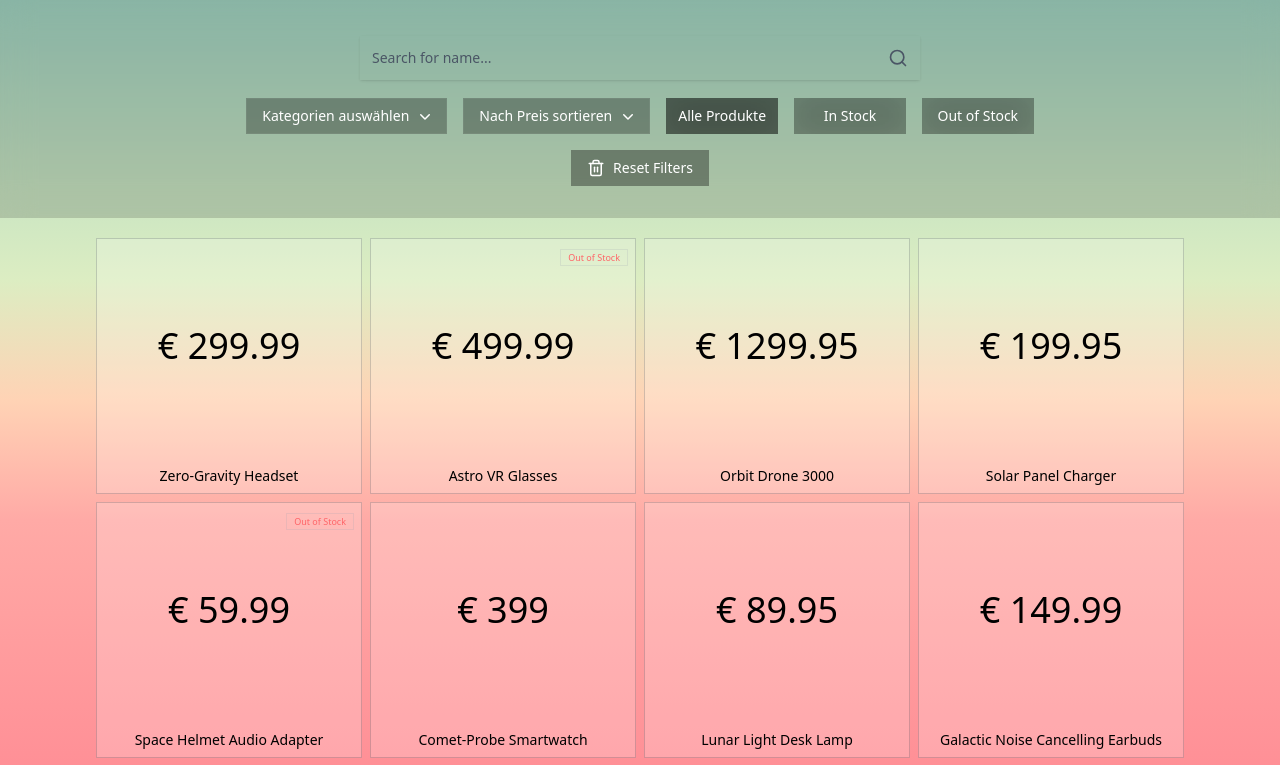
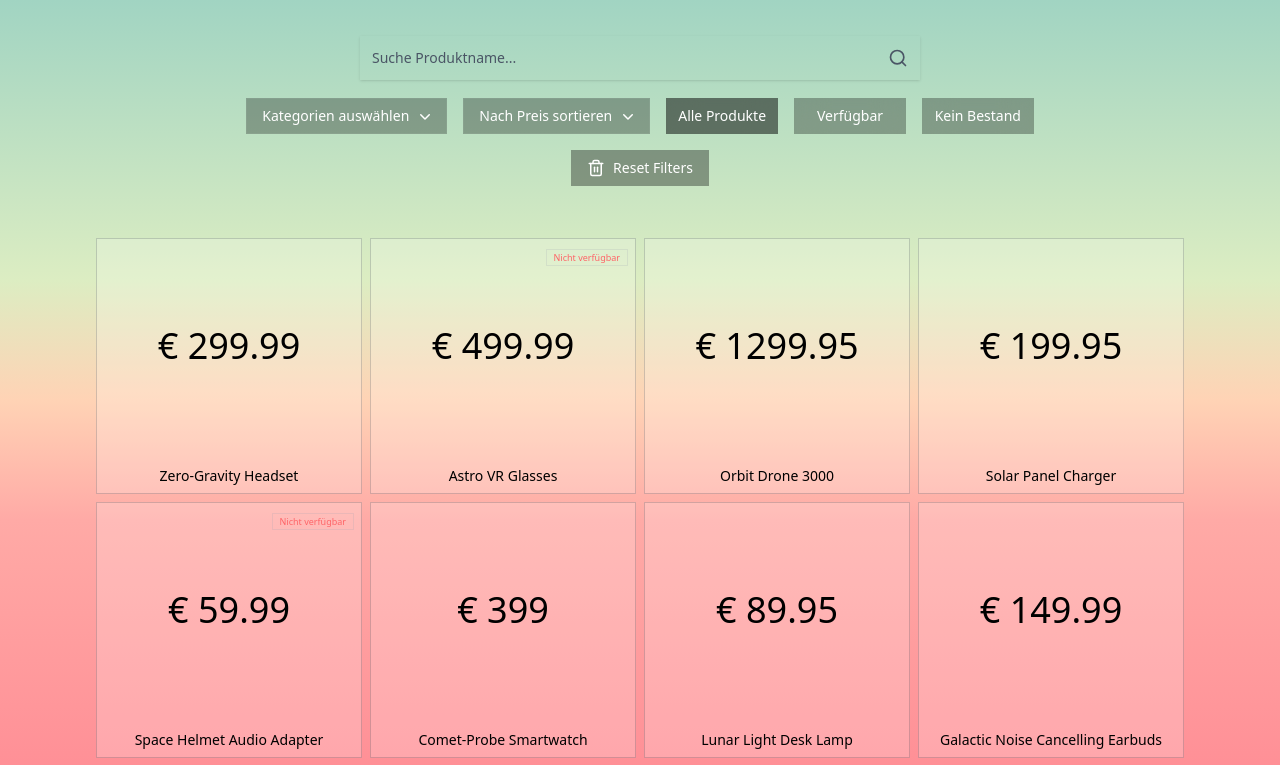
Before and after one commit to johnxadams/filter_scope, a Vue app: page / in a window 1280 px wide. Shown: the top 765 px of the page. Built offline with nearby package versions, Linux system fonts and the light colour scheme.

Commit message:
README File initiiert und einige ausbesserungen

```diff
--- a/src/App.vue
+++ b/src/App.vue
@@ -1,10 +1,10 @@
 <template>
   <main>
-    <ProductList />
+    <FilterScope />
   </main>
 </template>
 <script setup>
-import ProductList from '@/components/ProductList.vue'
+import FilterScope from '@/components/FilterScope.vue'
 </script>
 
 <style lang="scss" scoped></style>
--- a/src/components/Dropdown.vue
+++ b/src/components/Dropdown.vue
@@ -3,10 +3,8 @@
     <button
       @click="toggleVisibility"
       @keydown.space.exact.prevent="toggleVisibility"
-      @keydown.esc.exact.prevent="hideDropdown"
-      @keydown.shift.tab="hideDropdown"
-      @keydown.up.exact.prevent="startArrowKeys"
-      @keydown.down.exact.prevent="startArrowKeys"
+      @keydown.esc.exact.prevent="toggleVisibility"
+      @keydown.shift.tab="toggleVisibility"
       type="button"
       class="inline-flex w-full justify-between items-center gap-x-1.5 bg-black/30 px-4 py-2 text-sm font-normal text-white inset-ring-1 inset-ring-white/5 hover:bg-black/45 cursor-pointer transition-colors"
       aria-haspopup="listbox"
@@ -14,7 +12,7 @@
       :aria-controls="'dropdown-menu'"
       :aria-label="accessLabel"
     >
-      {{ placeholder || displayLabel }}
+      {{ displayLabel ? displayLabel : placeholder }}
       <svg
         viewBox="0 0 20 20"
         fill="currentColor"
@@ -47,7 +45,7 @@
           @click="emitSelectedOption('')"
           @keydown.enter.prevent="emitSelectedOption('')"
           @keydown.space.prevent="emitSelectedOption('')"
-          @keydown.esc.exact.prevent="hideDropdown"
+          @keydown.esc.exact.prevent="toggleVisibility"
           @keydown.down.prevent="focusNextItem"
           @keydown.up.prevent="focusPreviousItem"
         >
@@ -63,10 +61,10 @@
           @click="emitSelectedOption(option)"
           @keydown.enter.prevent="emitSelectedOption(option)"
           @keydown.space.prevent="emitSelectedOption(option)"
-          @keydown.esc.exact.prevent="hideDropdown"
+          @keydown.esc.exact.prevent="toggleVisibility"
           @keydown.down.prevent="focusNextItem"
           @keydown.up.prevent="focusPreviousItem"
-          @keydown.tab.exact="index === dropdownOptions.length - 1 ? hideDropdown() : null"
+          @keydown.tab.exact="index === dropdownOptions.length - 1 ? toggleVisibility() : null"
         >
           {{ option }}
         </li>
@@ -105,13 +103,7 @@ const dropdown = ref(null)
 const firstItem = ref(null)
 const dropdownList = ref(null)
 
-// shows me selected value or placeholder - DEfault Option
-const displayLabel = computed(() => {
-  if (props.modelValue === '' || !props.modelValue) {
-    return props.defaultOption || props.placeholder
-  }
-  return props.modelValue
-})
+const displayLabel = computed(() => props.modelValue ?? props.defaultOption ?? props.placeholder)
 
 // Toggle dropdown visibility
 const toggleVisibility = () => {
@@ -121,23 +113,6 @@ const toggleVisibility = () => {
     nextTick(() => {
       firstItem.value?.focus()
     })
-  }
-}
-
-// Hide dropdown especially on Escape and Shift+Tab on the last item
-const hideDropdown = () => {
-  open.value = false
-}
-
-// Start arrow key navigation
-const startArrowKeys = () => {
-  if (!open.value) {
-    open.value = true
-    nextTick(() => {
-      firstItem.value?.focus()
-    })
-  } else {
-    firstItem.value?.focus()
   }
 }
 
@@ -161,15 +136,13 @@ const handleClickOutside = (event) => {
     open.value = false
   }
 }
+
 // Emit selected category and close dropdown
 const emitSelectedOption = (value) => {
   emit('update:modelValue', value)
-  open.value = false
+  toggleVisibility()
 }
-// get selected label
-// const selectedLabel = computed(() =>
-//   props.modelValue === '' ? 'All Categories' : props.modelValue,
-// )
+
 // Escape key to handel close dropdown
 function handleKey(e) {
   if (!open.value) return
@@ -179,14 +152,6 @@ function handleKey(e) {
   }
 }
 
-// Auto-focus first item when dropdown opens
-watch(open, (newVal) => {
-  if (newVal) {
-    nextTick(() => {
-      firstItem.value?.focus()
-    })
-  }
-})
 // Add and remove event listeners of keydown and clickOutside
 onMounted(() => {
   document.addEventListener('click', handleClickOutside)
--- a/src/components/ProductList.vue
+++ b/src/components/FilterScope.vue
@@ -1,9 +1,6 @@
 <template>
   <section>
-    <fieldset
-      aria-label="Produktfilter"
-      class="flex items-center flex-col p-2 md:p-4 md:py-8 mb-1 bg-black/15 backdrop-blur-lg"
-    >
+    <fieldset aria-label="Produktfilter" class="flex items-center flex-col p-2 md:p-4 md:py-8 mb-1">
       <!-- class="flex items-center m-4 flex-col space-y-4 p-2 md:p-4 mb-6 bg-black/5 backdrop-blur-lg" -->
 
       <div class="w-full sm:w-8/10 md:w-[35rem]">
@@ -14,7 +11,7 @@
       >
         <Categories :categories="categories" v-model="selectedCategory" />
         <PriceSort v-model="selectedSort" />
-        <StockFilter v-model="stockAvailable" label="Nur verfügbare Produkte" />
+        <StockFilter v-model="stockAvailable" />
       </div>
       <ResetFilter @reset="handleReset" />
     </fieldset>
@@ -48,12 +45,11 @@ import ResetFilter from '@/components/filter/ResetFilter.vue'
 const productStore = useProductStore()
 
 onMounted(() => {
-  // Redundant - not a real API call
-  if (typeof productStore.fetchProducts === 'function') {
-    productStore.fetchProducts()
-
-    return
-  }
+  // Redundant - not a real API call but yea
+  // if (typeof productStore.fetchProducts === 'function') {
+  //   productStore.fetchProducts()
+  //   return
+  // }
 })
 
 const products = productStore.products
--- a/src/components/ProductListItem.vue
+++ b/src/components/ProductListItem.vue
@@ -10,7 +10,7 @@
           class="px-2 py-0.5 text-[9px] text-red-400 inset-ring inset-ring-gray-400/20"
           tabindex="0"
         >
-          Out of Stock
+          Nicht verfügbar
         </span>
       </div>
       <div
--- a/src/components/filter/Categories.vue
+++ b/src/components/filter/Categories.vue
@@ -1,19 +1,21 @@
 <template>
+  <!-- @update:modelValue="$emit('update:modelValue', $event)" -->
   <Dropdown
     :modelValue="modelValue"
-    @update:modelValue="$emit('update:modelValue', $event)"
+    @update:modelValue="handleUpdate"
     :dropdownOptions="categories"
     defaultOption="Alle Kategorien"
+    :accessLabel="'Kategorie Dropdown'"
     placeholder="Kategorien
-     auswählen"
-    :accessLabel="'Kategorie Dropdown'"
+      auswählen"
   />
 </template>
 
 <script setup>
 import Dropdown from '@/components/Dropdown.vue'
+import { onMounted, computed, ref } from 'vue'
 
-defineProps({
+const props = defineProps({
   modelValue: String,
   categories: {
     type: Array,
@@ -21,5 +23,16 @@ defineProps({
   },
 })
 
-defineEmits(['update:modelValue'])
+const emit = defineEmits(['update:modelValue'])
+
+function handleUpdate(value) {
+  console.log('Selected in Categories.vue:', value)
+  // eslint-disable-next-line no-console
+  console.log('props.modelValue   : ', props.modelValue)
+  emit('update:modelValue', value)
+}
+
+onMounted(() => {
+  console.log('Categories.vue mounted with categories:', props.categories)
+})
 </script>
--- a/src/components/filter/PriceSort.vue
+++ b/src/components/filter/PriceSort.vue
@@ -19,5 +19,5 @@ defineProps({
 defineEmits(['update:modelValue'])
 
 // Sort options für das Dropdown
-const sortOptions = ['Price: Low to High', 'Price: High to Low']
+const sortOptions = ['Price: Aufsteigend', 'Price: Absteigend']
 </script>
--- a/src/components/filter/SearchBar.vue
+++ b/src/components/filter/SearchBar.vue
@@ -18,8 +18,8 @@
       type="text"
       :value="modelValue"
       @input="handleInput"
-      placeholder="Search for name..."
       class="mt-1 block w-full text-sm p-3 border-gray-300 shadow-sm outline-none placeholder-gray-600 text-white focus:border-white-300 focus:bg-black/20 focus-visible:white-300 focus-visible:shadow-md transition-all duration-200"
+      placeholder="Suche Produktname..."
       aria-label="Produkt nach Namen suchen"
       role="searchbox"
     />
--- a/src/components/filter/StockFilter.vue
+++ b/src/components/filter/StockFilter.vue
@@ -29,7 +29,7 @@ const selected = ref(props.modelValue || '')
 // Nice to have -> Produkte label mit pinia fetchen und dynamisch anzeigen
 const options = [
   { value: '', label: 'Alle Produkte' },
-  { value: 'true', label: 'In Stock' },
-  { value: 'false', label: 'Out of Stock' },
+  { value: 'true', label: 'Verfügbar' },
+  { value: 'false', label: 'Kein Bestand' },
 ]
 </script>
--- a/src/stores/productStore.js
+++ b/src/stores/productStore.js
@@ -8,11 +8,11 @@ export const useProductStore = defineStore('productStore', {
   }),
   actions: {
     fetchProducts() {
-      this.products = productsData
+      // this.products = productsData
     },
   },
   getters: {
-    allProducts: (state) => state.products,
-    productCount: (state) => state.products.length,
+    // allProducts: (state) => state.products,
+    // productCount: (state) => state.products.length,
   },
 })
--- a/src/utils/sortProductsHelper.js
+++ b/src/utils/sortProductsHelper.js
@@ -1,7 +1,7 @@
 /**
  * Sortiert Produkte nach Preis
  * 1param products - Array von Produkten
- * 2param sortOrder - 'Price: Low to High' oder 'Price: High to Low' oder ''
+ * 2param sortOrder - 'Price: Aufsteigend' oder 'Price: Absteigend' oder ''
  * returns {Array} - Sortiertes Array
  */
 
@@ -14,11 +14,11 @@ export function sortProductsByPrice(products, sortOrder) {
   // Erstelle Kopie, um ogProduct nicht zu mutieren
   const sortedProducts = [...products]
 
-  if (sortOrder === 'Price: Low to High') {
+  if (sortOrder === 'Price: Aufsteigend') {
     return sortedProducts.sort((a, b) => a.price - b.price)
   }
 
-  if (sortOrder === 'Price: High to Low') {
+  if (sortOrder === 'Price: Absteigend') {
     return sortedProducts.sort((a, b) => b.price - a.price)
   }
 
```
Also changed, not shown: 1 other file (tests, documents, lock files or other folders).
